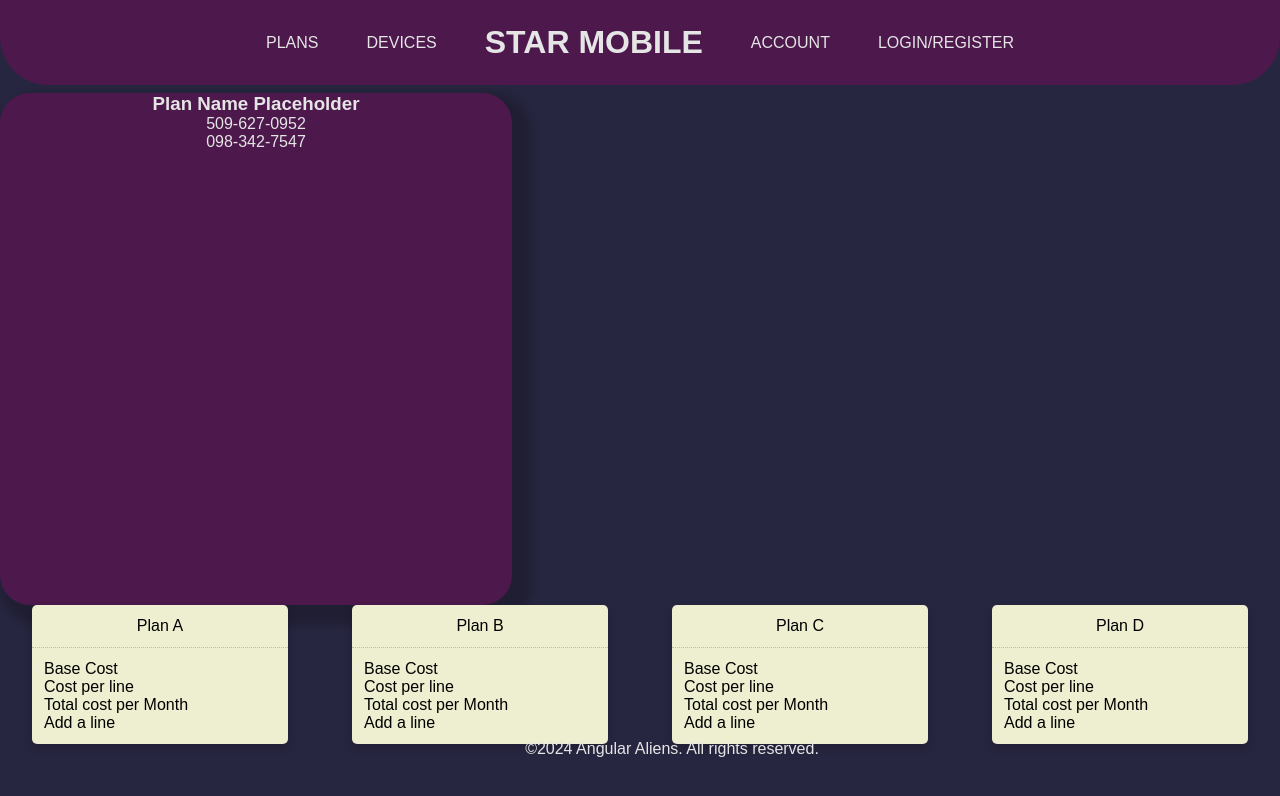
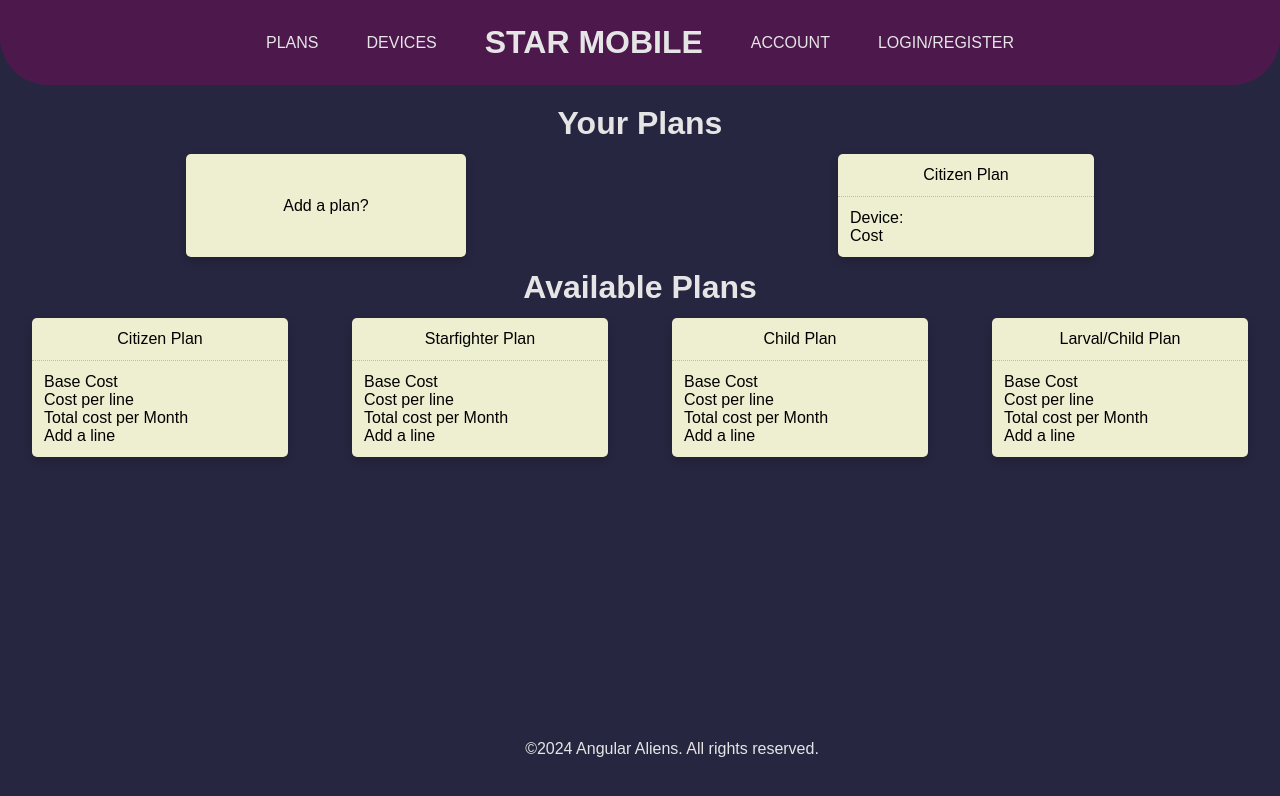
Before and after one commit to Nasser3003/StarMobile, an Angular app in the folder application-frontend/: page /plans-card in a window 1280 px wide. Shown: the top 796 px of the page. Built offline with nearby package versions, Linux system fonts and the light colour scheme.

Commit message:
Created sections for owned plans and available plans

```diff
--- a/application-frontend/package.json
+++ b/application-frontend/package.json
@@ -18,7 +18,6 @@
     "@angular/platform-browser": "^17.2.0",
     "@angular/platform-browser-dynamic": "^17.2.0",
     "@angular/router": "^17.2.0",
-    "bcrypt": "^5.1.1",
     "bcryptjs": "^2.4.3",
     "rxjs": "~7.8.0",
     "tslib": "^2.3.0",
--- a/application-frontend/src/app/plan-card/plan-card.component.css
+++ b/application-frontend/src/app/plan-card/plan-card.component.css
@@ -14,7 +14,7 @@
 }
 
 .card:hover {
-    box-shadow: 0 8px 16px 0 rgba(0,0,0,0.2);
+    box-shadow: 0 10px 20px 0 rgba(190, 190, 190, 0.2);
 }
 
 .card-head {
@@ -26,6 +26,23 @@
 
 .card-details {
     padding: 12px;
+}
+
+.add-a-card{
+    box-shadow: 0 4px 8px 0 rgba(0,0,0,0.2);
+    transition: 0.3s;
+    border-radius: 5px; /* 5px rounded corners */
+    width: 20%;
+    background-color:rgb(238, 238, 208);
+    color:black;
+
+    padding: 12px;
+    display: flex;
+    flex-direction: column;
+    justify-content: space-around;
+    align-items: center;
+    /* text-align: center; */
+    /* align-self: center; */
 }
 
 section {
@@ -41,3 +58,8 @@ section {
 section:hover {
     box-shadow: 0 0 20px 20px rgba(122, 117, 173, 0.2);
 }
+
+H1 {
+    text-align: center;
+    padding: 12px;
+}
--- a/application-frontend/src/app/plan-card/plan-card.component.html
+++ b/application-frontend/src/app/plan-card/plan-card.component.html
@@ -1,13 +1,28 @@
-<section>
+<!-- <section>
     <h3>Plan Name Placeholder</h3>
-
     <ul>
         <li *ngFor="let line of lineList">{{line | phone}}</li>
     </ul>
-</section>
+</section> -->
+<h1>Your Plans</h1>
+
+<div class="flex-container">
+    <div class="add-a-card">
+        <div>Add a plan?</div>
+    </div>
+    <div class="card">
+        <div class="card-head">Citizen Plan</div>
+        <div class="card-details">
+            <div>Device: </div>
+            <div>Cost</div>
+        </div>
+    </div>
+</div>
+
+<h1>Available Plans</h1>
 <div class="flex-container">
     <div class="card">
-        <div class="card-head">Plan A</div>
+        <div class="card-head">Citizen Plan</div>
         <div class="card-details">
             <div>Base Cost</div>
             <div>Cost per line</div>
@@ -16,7 +31,7 @@
         </div>
     </div>
     <div class="card">
-        <div class="card-head">Plan B</div>
+        <div class="card-head">Starfighter Plan</div>
         <div class="card-details">
             <div>Base Cost</div>
             <div>Cost per line</div>
@@ -25,7 +40,7 @@
         </div>
     </div>
     <div class="card">
-        <div class="card-head">Plan C</div>
+        <div class="card-head">Child Plan</div>
         <div class="card-details">
             <div>Base Cost</div>
             <div>Cost per line</div>
@@ -34,7 +49,7 @@
         </div>
     </div>
     <div class="card">
-        <div class="card-head">Plan D</div>
+        <div class="card-head">Larval/Child Plan</div>
         <div class="card-details">
             <div>Base Cost</div>
             <div>Cost per line</div>
```
Also changed, not shown: 1 other file (tests, documents, lock files or other folders).
